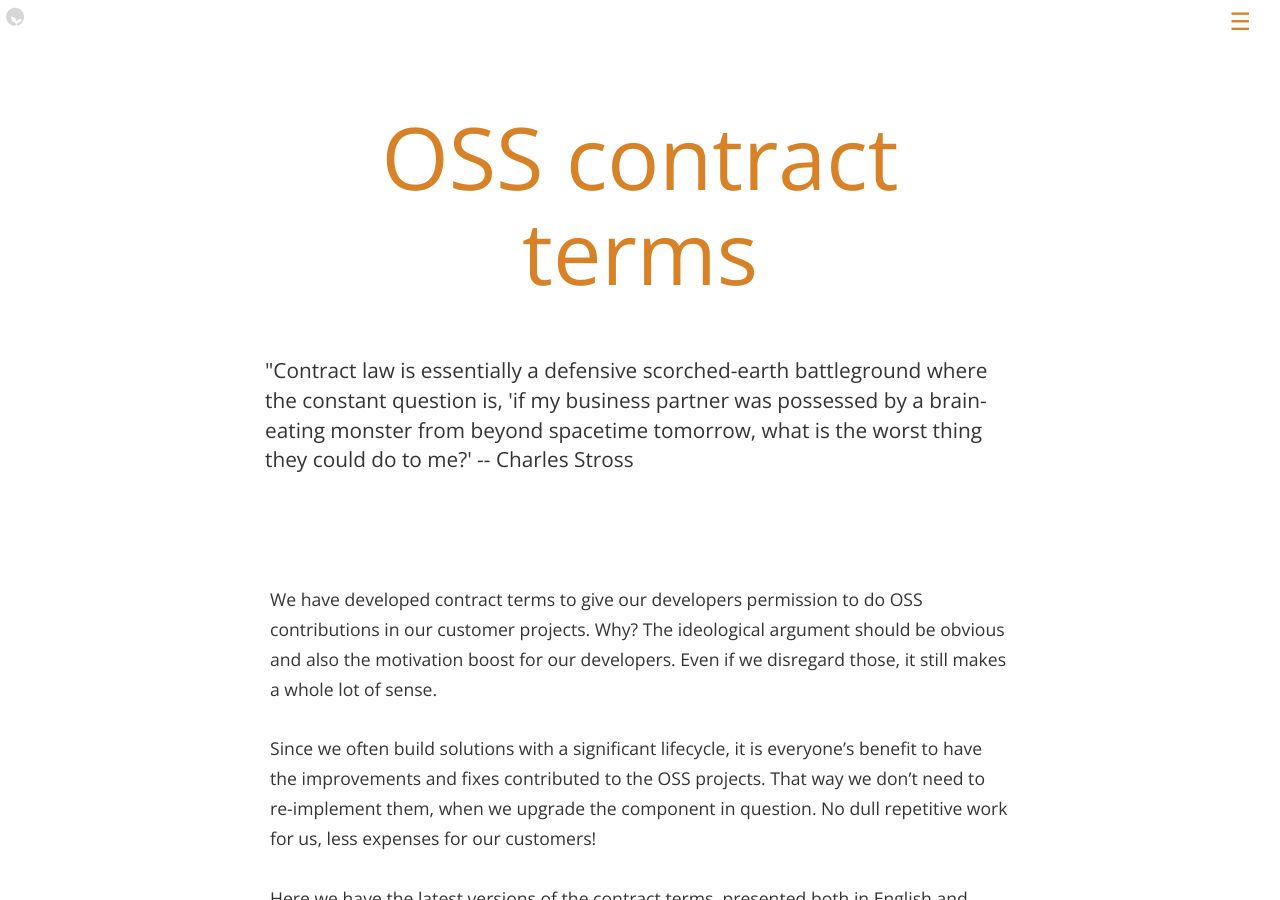
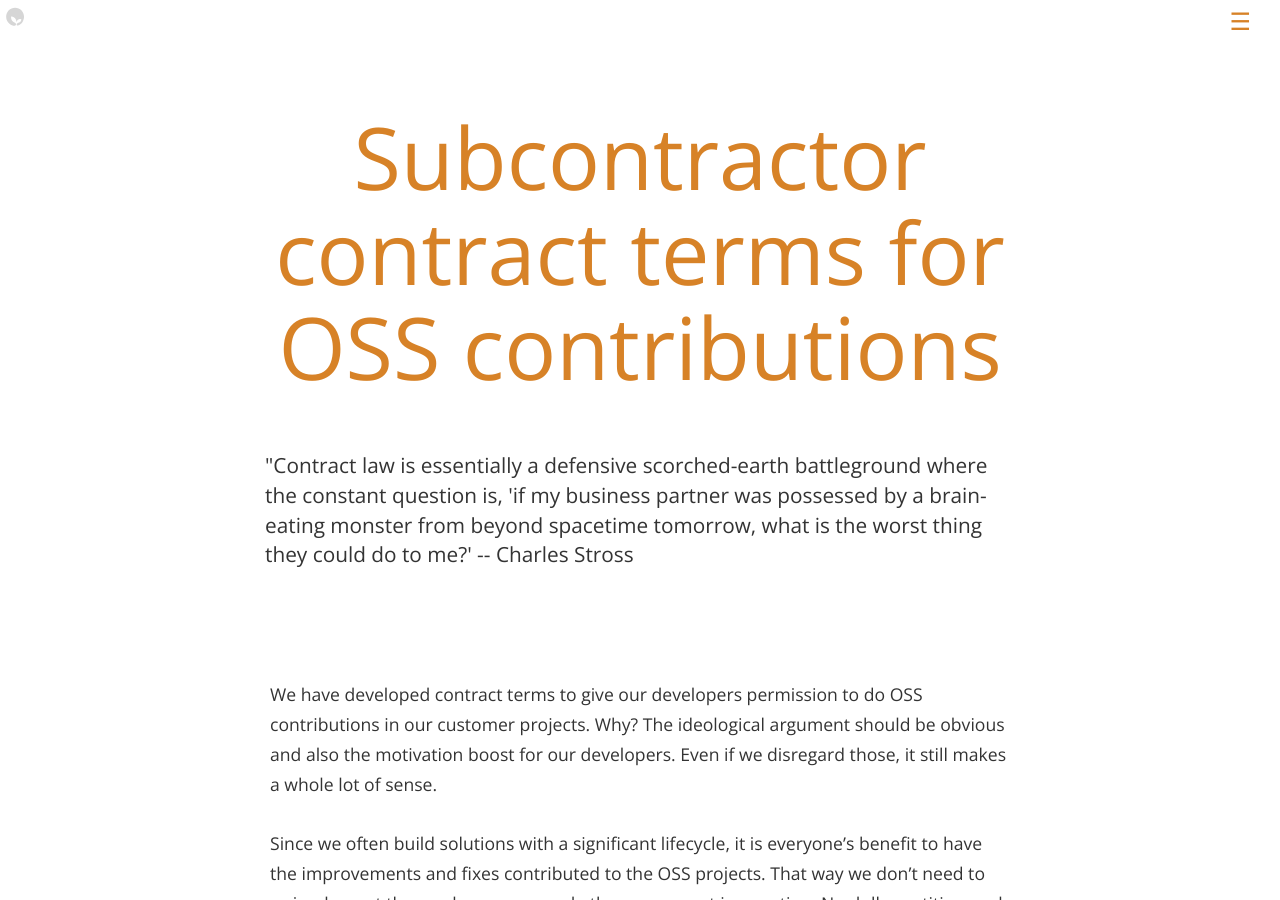
Before and after one commit to futurice/spiceprogram, a Jekyll site: the page built from contracts/index.html, in a window 1280 px wide and 900 px high. Built offline with Jekyll 4.4.1, drawn with Linux system fonts in a browser that asks for light colours; nearby versions of some CDN libraries.

Commit message:
Update index.html
Changed title

```diff
--- a/contracts/index.html
+++ b/contracts/index.html
@@ -6,7 +6,7 @@ title: Spice Program - How to establish a similar program?
 <div class="container content centered">
     <div class="row">
         <div class="col-md-8 col-md-offset-2 top-level">
-            <h1>OSS contract terms</h1>
+            <h1>Subcontractor contract terms for OSS contributions</h1>
         </div>
     </div>
 </div>
```
